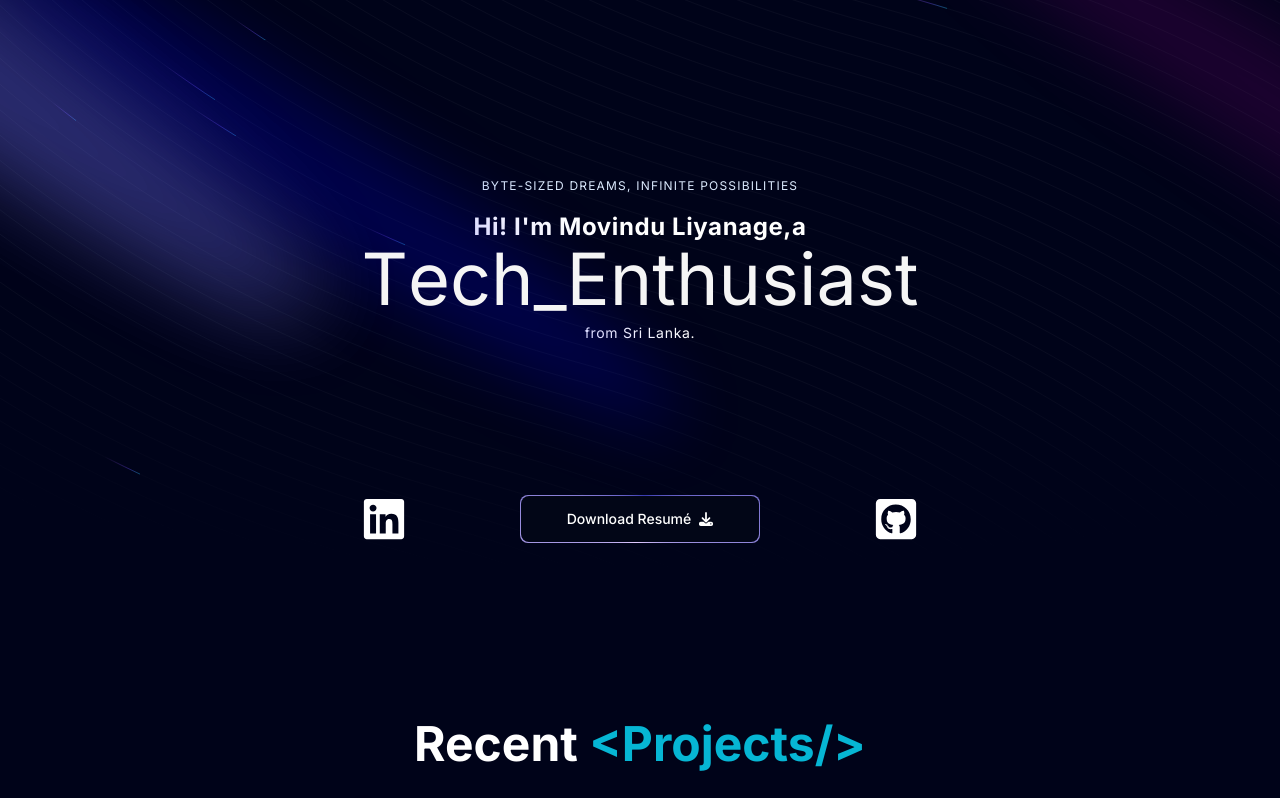
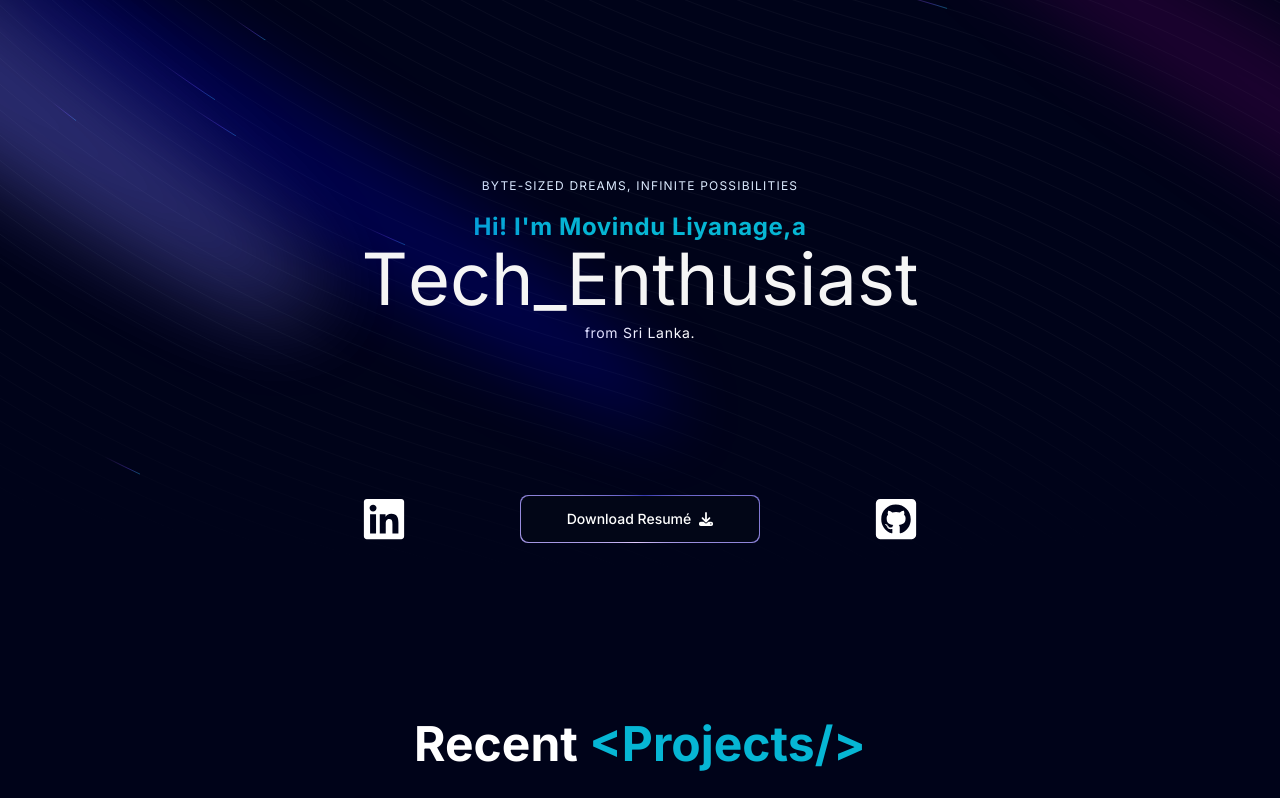
Before and after one commit to Movin21/Movin.dev-Version-1.0, a Next.js app: page / in a window 1280 px wide. Shown: the top 798 px of the page. Built offline with nearby package versions, Linux system fonts and the light colour scheme.

Commit message:
error fix 4

```diff
--- a/components/ui/text-generate-effect.tsx
+++ b/components/ui/text-generate-effect.tsx
@@ -31,10 +31,7 @@ export const TextGenerateEffect = ({
       <motion.div ref={scope}>
         {wordsArray.map((word, idx) => {
           return (
-            <motion.span
-              key={word + idx}
-              className="dark:text-white text-black opacity-0"
-            >
+            <motion.span key={word + idx} className="text-cyan-500  opacity-0">
               {word}{" "}
             </motion.span>
           );
@@ -46,7 +43,7 @@ export const TextGenerateEffect = ({
   return (
     <div className={cn("font-bold", className)}>
       <div className="mt-4">
-        <div className=" dark:text-cyan-500 text-black text-2xl leading-snug tracking-wide">
+        <div className="text-cyan-500 text-2xl leading-snug tracking-wide">
           {renderWords()}
         </div>
       </div>
```
Also changed, not shown: public/bg.png (added).
